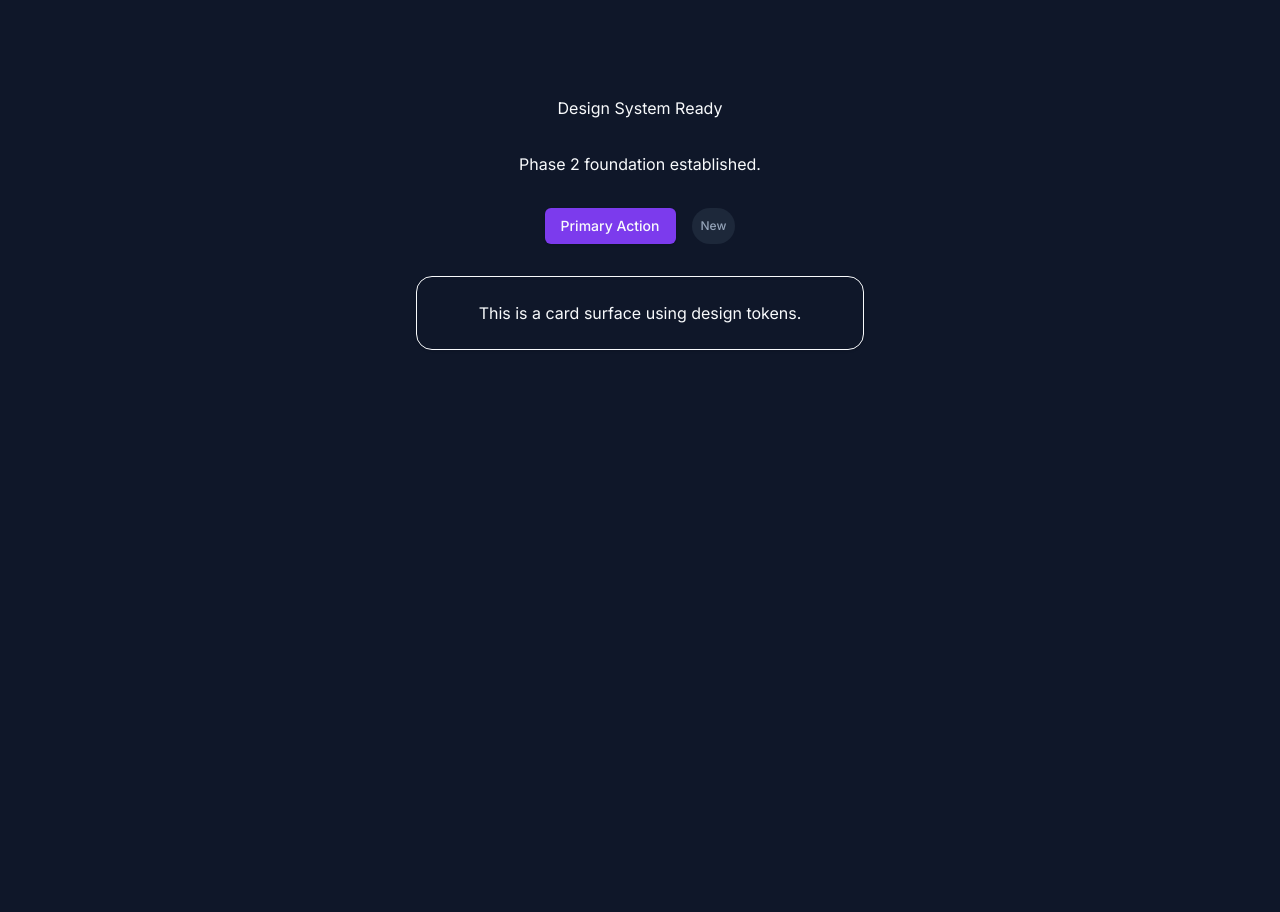
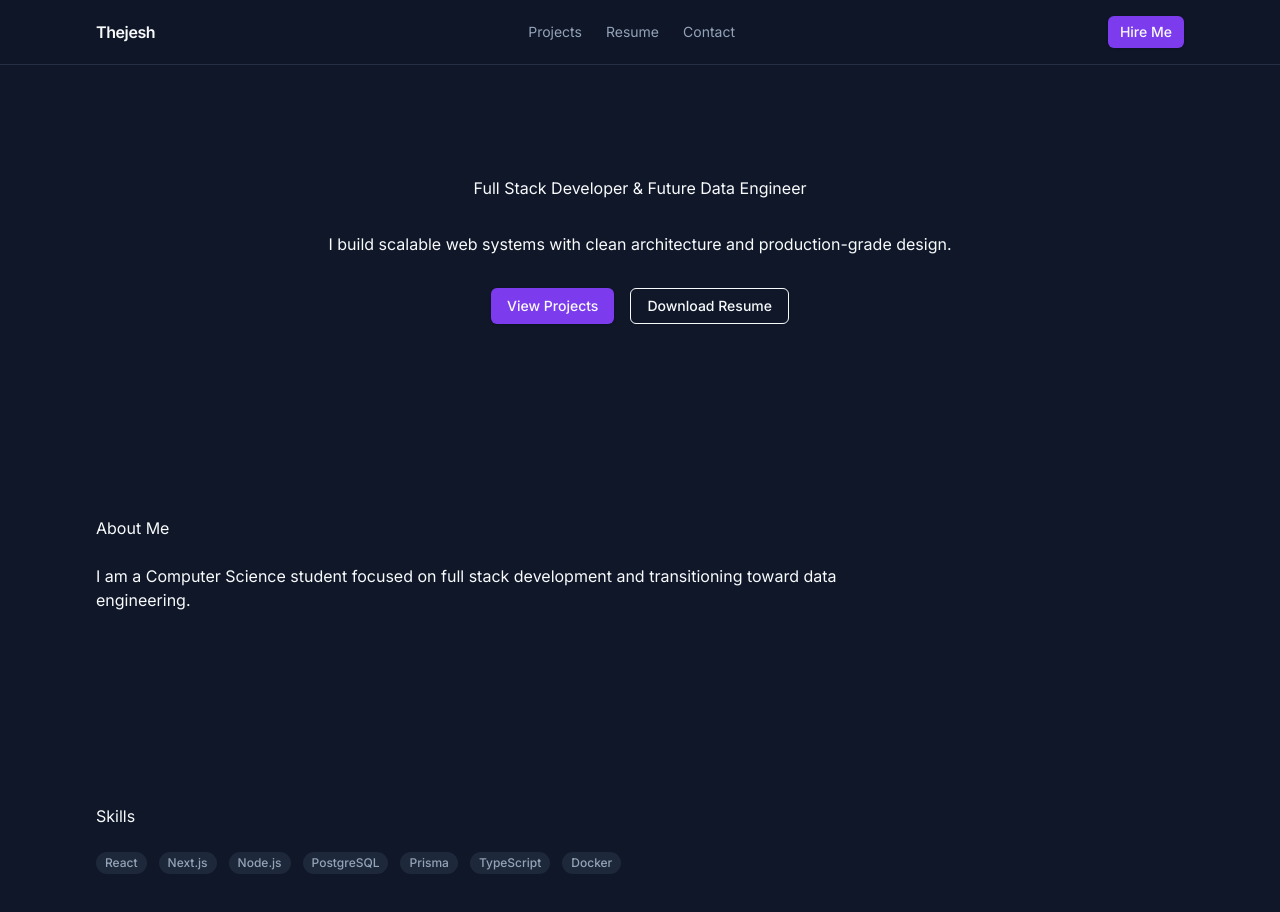
Before and after one commit to Thejesh1007/thejesh-dev-portfolio, a Next.js app in the folder frontend/: page / in a window 1280 px wide. Shown: the top 912 px of the page. Before the commit the page ends 800 px from the top, so only its background shows below. Built offline with nearby package versions, Linux system fonts and the light colour scheme.

Commit message:
Phase 3: Core static pages implemented (Hero, About, Skills, Projects, Resume, Contact, Navbar integration)

```diff
--- /dev/null
+++ b/frontend/app/contact/page.tsx
@@ -0,0 +1,25 @@
+import { PageWrapper } from "@/components/layout/page-wrapper";
+import { Button } from "@/components/ui/button";
+
+export default function ContactPage() {
+  return (
+    <PageWrapper>
+      <div className="space-y-6 max-w-xl">
+        <h1 className="h1">Contact</h1>
+
+        <input
+          placeholder="Your Email"
+          className="w-full rounded-lg border border-border bg-muted px-4 py-3"
+        />
+
+        <textarea
+          placeholder="Your Message"
+          className="w-full rounded-lg border border-border bg-muted px-4 py-3"
+          rows={4}
+        />
+
+        <Button>Send Message</Button>
+      </div>
+    </PageWrapper>
+  );
+}
--- a/frontend/app/layout.tsx
+++ b/frontend/app/layout.tsx
@@ -1,6 +1,7 @@
 import type { Metadata } from "next";
 import { Inter } from "next/font/google";
 import "./globals.css";
+import { Navbar } from "@/components/layout/navbar";
 
 const inter = Inter({
   subsets: ["latin"],
@@ -21,8 +22,9 @@ export default function RootLayout({
   return (
     <html lang="en" className="dark">
       <body className={`${inter.variable} font-sans`}>
-        {children}
-      </body>
+  <Navbar />
+  <main className="pt-20">{children}</main>
+</body>
     </html>
   );
 }
--- a/frontend/app/page.tsx
+++ b/frontend/app/page.tsx
@@ -1,31 +1,13 @@
-import { Button } from "@/components/ui/button";
-import { Card, CardContent } from "@/components/ui/card";
-import { Badge } from "@/components/ui/badge";
-import { PageWrapper } from "@/components/layout/page-wrapper";
-import { MotionWrapper } from "@/components/layout/motion-wrapper";
+import { Hero } from "@/components/sections/hero";
+import { About } from "@/components/sections/about";
+import { Skills } from "@/components/sections/skills";
 
 export default function HomePage() {
   return (
-    <PageWrapper>
-      <MotionWrapper>
-        <div className="space-y-8 text-center">
-          <h1 className="h1">Design System Ready</h1>
-          <p className="p-muted">
-            Phase 2 foundation established.
-          </p>
-
-          <div className="flex justify-center gap-4">
-            <Button>Primary Action</Button>
-            <Badge>New</Badge>
-          </div>
-
-          <Card className="max-w-md mx-auto">
-            <CardContent className="p-6">
-              This is a card surface using design tokens.
-            </CardContent>
-          </Card>
-        </div>
-      </MotionWrapper>
-    </PageWrapper>
+    <>
+      <Hero />
+      <About />
+      <Skills />
+    </>
   );
 }
--- /dev/null
+++ b/frontend/app/projects/page.tsx
@@ -0,0 +1,18 @@
+import { PageWrapper } from "@/components/layout/page-wrapper";
+import { Card, CardContent } from "@/components/ui/card";
+
+export default function ProjectsPage() {
+  return (
+    <PageWrapper>
+      <div className="space-y-8">
+        <h1 className="h1">Projects</h1>
+
+        <Card>
+          <CardContent className="p-6">
+            Talent Hiring Platform (Full Stack)
+          </CardContent>
+        </Card>
+      </div>
+    </PageWrapper>
+  );
+}
--- /dev/null
+++ b/frontend/app/resume/page.tsx
@@ -0,0 +1,14 @@
+import { PageWrapper } from "@/components/layout/page-wrapper";
+
+export default function ResumePage() {
+  return (
+    <PageWrapper>
+      <div className="space-y-6">
+        <h1 className="h1">Resume</h1>
+        <p className="p-muted">
+          Structured resume layout will be implemented here.
+        </p>
+      </div>
+    </PageWrapper>
+  );
+}
--- /dev/null
+++ b/frontend/components/layout/navbar.tsx
@@ -0,0 +1,25 @@
+"use client";
+
+import Link from "next/link";
+import { Container } from "./container";
+import { Button } from "@/components/ui/button";
+
+export function Navbar() {
+  return (
+    <header className="fixed top-0 left-0 right-0 z-50 border-b border-border bg-background/80 backdrop-blur">
+      <Container className="flex h-16 items-center justify-between">
+        <Link href="/" className="font-semibold tracking-tight">
+          Thejesh
+        </Link>
+
+        <nav className="hidden md:flex items-center gap-6 text-sm text-muted-foreground">
+          <Link href="/projects">Projects</Link>
+          <Link href="/resume">Resume</Link>
+          <Link href="/contact">Contact</Link>
+        </nav>
+
+        <Button size="sm">Hire Me</Button>
+      </Container>
+    </header>
+  );
+}
--- /dev/null
+++ b/frontend/components/sections/about.tsx
@@ -0,0 +1,15 @@
+import { PageWrapper } from "@/components/layout/page-wrapper";
+
+export function About() {
+  return (
+    <PageWrapper>
+      <div className="space-y-6 max-w-3xl">
+        <h2 className="h2">About Me</h2>
+        <p className="p-muted">
+          I am a Computer Science student focused on full stack
+          development and transitioning toward data engineering.
+        </p>
+      </div>
+    </PageWrapper>
+  );
+}
--- /dev/null
+++ b/frontend/components/sections/hero.tsx
@@ -0,0 +1,27 @@
+import { PageWrapper } from "@/components/layout/page-wrapper";
+import { MotionWrapper } from "@/components/layout/motion-wrapper";
+import { Button } from "@/components/ui/button";
+
+export function Hero() {
+  return (
+    <PageWrapper>
+      <MotionWrapper>
+        <div className="text-center space-y-8">
+          <h1 className="h1">
+            Full Stack Developer & Future Data Engineer
+          </h1>
+
+          <p className="p-muted max-w-2xl mx-auto">
+            I build scalable web systems with clean architecture and
+            production-grade design.
+          </p>
+
+          <div className="flex justify-center gap-4">
+            <Button>View Projects</Button>
+            <Button variant="outline">Download Resume</Button>
+          </div>
+        </div>
+      </MotionWrapper>
+    </PageWrapper>
+  );
+}
--- /dev/null
+++ b/frontend/components/sections/skills.tsx
@@ -0,0 +1,28 @@
+import { PageWrapper } from "@/components/layout/page-wrapper";
+import { Badge } from "@/components/ui/badge";
+
+const skills = [
+  "React",
+  "Next.js",
+  "Node.js",
+  "PostgreSQL",
+  "Prisma",
+  "TypeScript",
+  "Docker",
+];
+
+export function Skills() {
+  return (
+    <PageWrapper>
+      <div className="space-y-6">
+        <h2 className="h2">Skills</h2>
+
+        <div className="flex flex-wrap gap-3">
+          {skills.map((skill) => (
+            <Badge key={skill}>{skill}</Badge>
+          ))}
+        </div>
+      </div>
+    </PageWrapper>
+  );
+}
```
